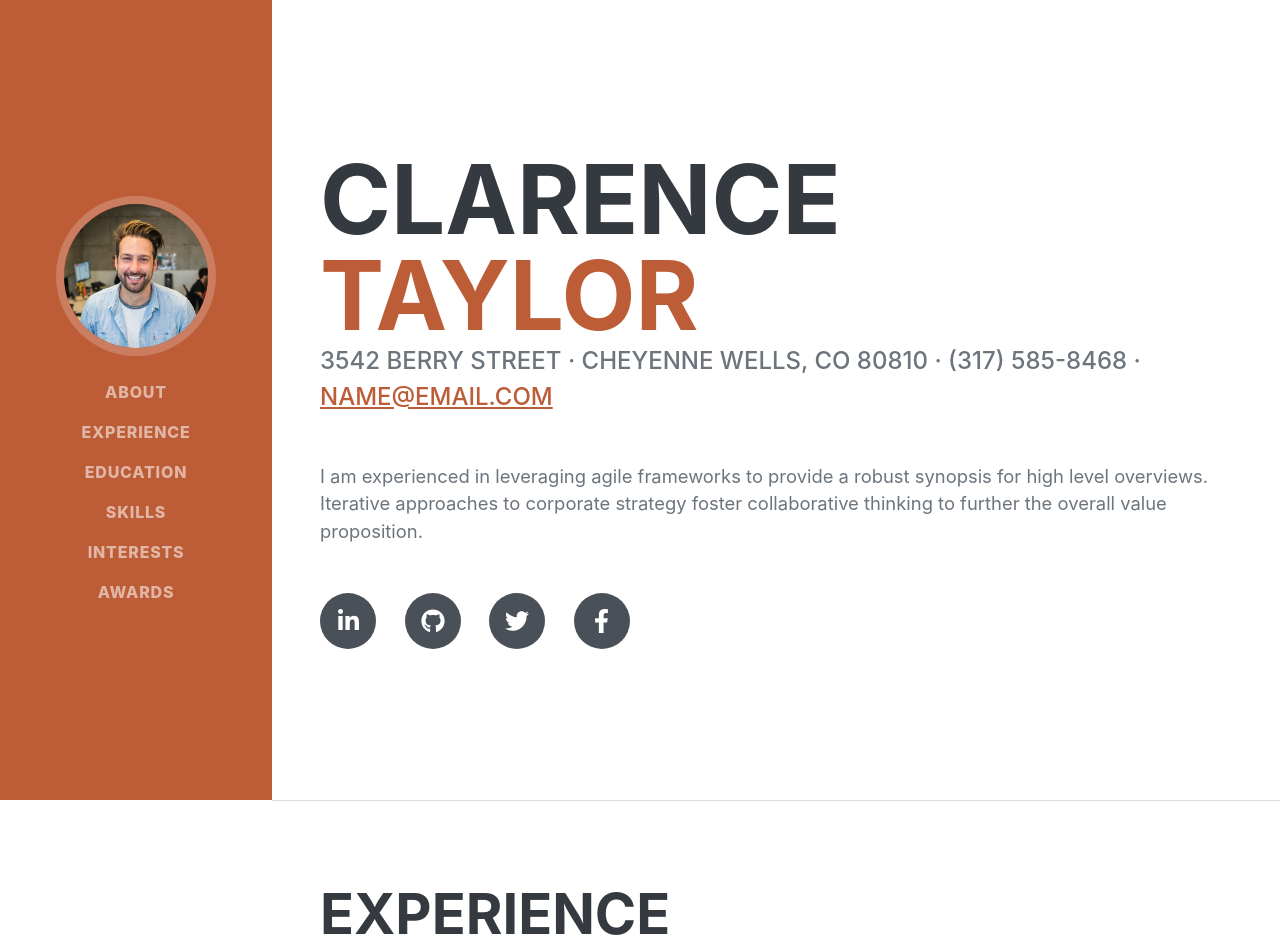
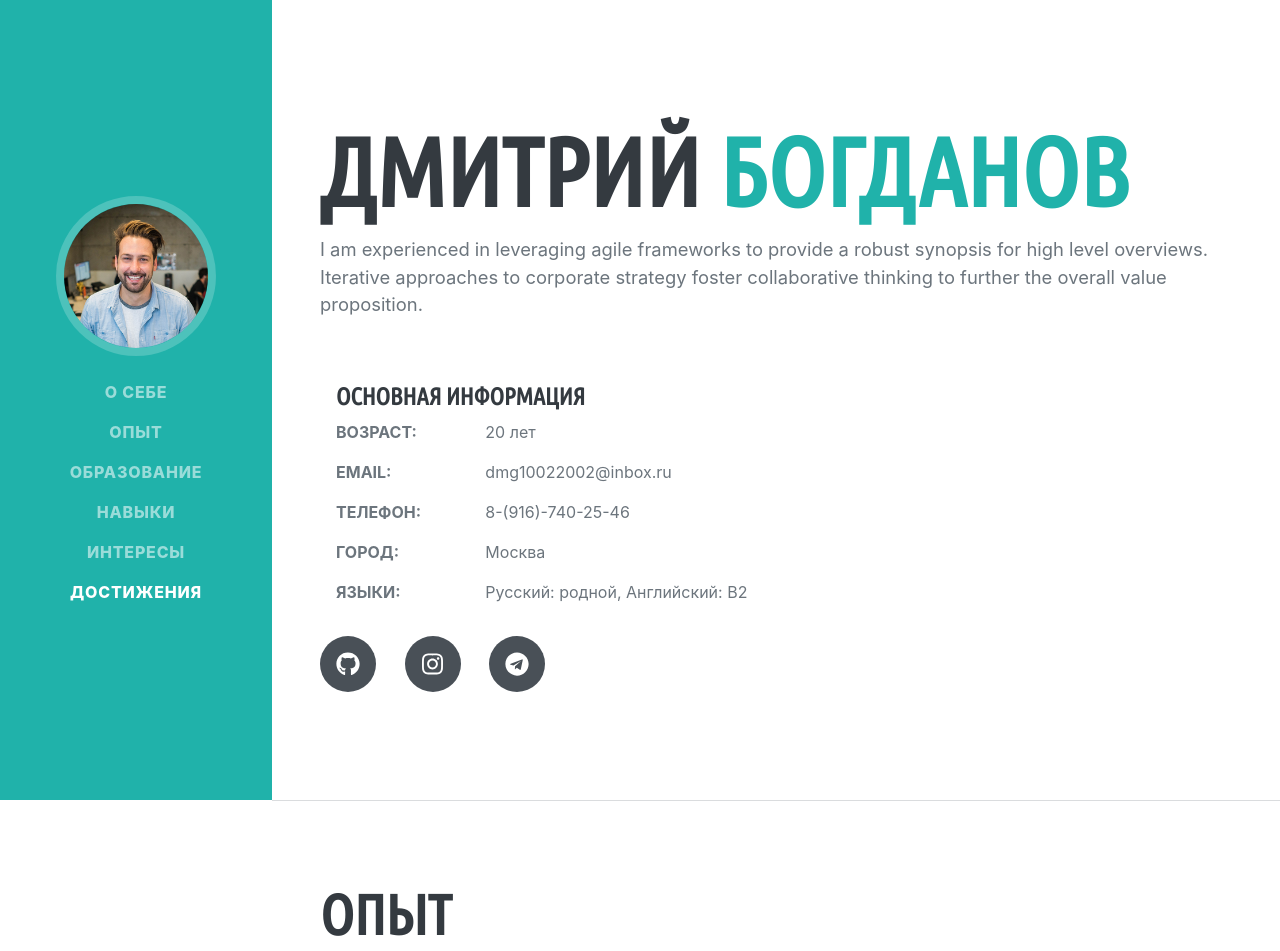
Before and after one commit to wwatchenjoy/CV_website, a plain HTML site: page index.html in a window 1280 px wide. Shown: the top 951 px of the page. Drawn offline with nearby package versions, Linux system fonts and the light colour scheme; files that its build step writes are made by us from their sources; a web font is replaced by a local one.

Commit message:
font fix + Main info card

```diff
--- a/index.html
+++ b/index.html
@@ -5,7 +5,7 @@
         <meta name="viewport" content="width=device-width, initial-scale=1, shrink-to-fit=no" />
         <meta name="description" content="" />
         <meta name="author" content="" />
-        <title>Resume - Start Bootstrap Theme</title>
+        <title>Дмитрий Богданов</title>
         <link rel="icon" type="image/x-icon" href="assets/img/favicon.ico" />
         <!-- Font Awesome icons (free version)-->
         <script src="https://use.fontawesome.com/releases/v5.15.4/js/all.js" crossorigin="anonymous"></script>
@@ -13,54 +13,89 @@
         <link href="https://fonts.googleapis.com/css?family=Saira+Extra+Condensed:500,700" rel="stylesheet" type="text/css" />
         <link href="https://fonts.googleapis.com/css?family=Muli:400,400i,800,800i" rel="stylesheet" type="text/css" />
         <!-- Core theme CSS (includes Bootstrap)-->
-        <link href="css/styles.css" rel="stylesheet" />
+        <link href="styles.css" rel="stylesheet" />
+        <link rel="preconnect" href="https://fonts.googleapis.com">
+        <link rel="preconnect" href="https://fonts.gstatic.com" crossorigin>
+        <link href="https://fonts.googleapis.com/css2?family=Yanone+Kaffeesatz:wght@400;700&display=swap" rel="stylesheet">
+        <link href="https://fonts.googleapis.com/css2?family=Ubuntu+Condensed&display=swap" rel="stylesheet">
     </head>
+
+
     <body id="page-top">
+
         <!-- Navigation-->
         <nav class="navbar navbar-expand-lg navbar-dark bg-primary fixed-top" id="sideNav">
             <a class="navbar-brand js-scroll-trigger" href="#page-top">
-                <span class="d-block d-lg-none">Clarence Taylor</span>
+                <span class="d-block d-lg-none">Дмитрий Богданов</span>
                 <span class="d-none d-lg-block"><img class="img-fluid img-profile rounded-circle mx-auto mb-2" src="assets/img/profile.jpg" alt="..." /></span>
             </a>
             <button class="navbar-toggler" type="button" data-bs-toggle="collapse" data-bs-target="#navbarResponsive" aria-controls="navbarResponsive" aria-expanded="false" aria-label="Toggle navigation"><span class="navbar-toggler-icon"></span></button>
             <div class="collapse navbar-collapse" id="navbarResponsive">
                 <ul class="navbar-nav">
-                    <li class="nav-item"><a class="nav-link js-scroll-trigger" href="#about">About</a></li>
-                    <li class="nav-item"><a class="nav-link js-scroll-trigger" href="#experience">Experience</a></li>
-                    <li class="nav-item"><a class="nav-link js-scroll-trigger" href="#education">Education</a></li>
-                    <li class="nav-item"><a class="nav-link js-scroll-trigger" href="#skills">Skills</a></li>
-                    <li class="nav-item"><a class="nav-link js-scroll-trigger" href="#interests">Interests</a></li>
-                    <li class="nav-item"><a class="nav-link js-scroll-trigger" href="#awards">Awards</a></li>
+                    <li class="nav-item"><a class="nav-link js-scroll-trigger" href="#about">О себе</a></li>
+                    <li class="nav-item"><a class="nav-link js-scroll-trigger" href="#experience">Опыт</a></li>
+                    <li class="nav-item"><a class="nav-link js-scroll-trigger" href="#education">Образование</a></li>
+                    <li class="nav-item"><a class="nav-link js-scroll-trigger" href="#skills">Навыки</a></li>
+                    <li class="nav-item"><a class="nav-link js-scroll-trigger" href="#interests">Интересы</a></li>
+                    <li class="nav-item"><a class="nav-link js-scroll-trigger" href="#awards">Достижения</a></li>
                 </ul>
             </div>
         </nav>
+
+
         <!-- Page Content-->
         <div class="container-fluid p-0">
+
             <!-- About-->
             <section class="resume-section" id="about">
                 <div class="resume-section-content">
-                    <h1 class="mb-0">
-                        Clarence
-                        <span class="text-primary">Taylor</span>
-                    </h1>
-                    <div class="subheading mb-5">
-                        3542 Berry Street · Cheyenne Wells, CO 80810 · (317) 585-8468 ·
-                        <a href="mailto:name@email.com">name@email.com</a>
-                    </div>
+                    <p><h1 class="mb-0">
+                        Дмитрий
+                        <span class="text-primary">Богданов</span>
+                    </h1></p>
                     <p class="lead mb-5">I am experienced in leveraging agile frameworks to provide a robust synopsis for high level overviews. Iterative approaches to corporate strategy foster collaborative thinking to further the overall value proposition.</p>
+
+                    <div class="col-lg-6 col-md-12">
+                        <div class="card-body">
+                          <div class="h4 mt-0 title">Основная информация</div>
+                          <div class="row">
+                            <div class="col-sm-4"><strong class="text-uppercase">Возраст:</strong></div>
+                            <div class="col-sm-8">20 лет</div>
+                          </div>
+                          <div class="row mt-3">
+                            <div class="col-sm-4"><strong class="text-uppercase">Email:</strong></div>
+                            <div class="col-sm-8">dmg10022002@inbox.ru</div>
+                          </div>
+                          <div class="row mt-3">
+                            <div class="col-sm-4"><strong class="text-uppercase">Телефон:</strong></div>
+                            <div class="col-sm-8">8-(916)-740-25-46</div>
+                          </div>
+                          <div class="row mt-3">
+                            <div class="col-sm-4"><strong class="text-uppercase">Город:</strong></div>
+                            <div class="col-sm-8">Москва</div>
+                          </div>
+                          <div class="row mt-3">
+                            <div class="col-sm-4"><strong class="text-uppercase">Языки:</strong></div>
+                            <div class="col-sm-8">Русский: родной, Английский: В2</div>
+                          </div>
+                        </div>
+                      </div>
+                      <p></p>
                     <div class="social-icons">
-                        <a class="social-icon" href="#!"><i class="fab fa-linkedin-in"></i></a>
                         <a class="social-icon" href="#!"><i class="fab fa-github"></i></a>
-                        <a class="social-icon" href="#!"><i class="fab fa-twitter"></i></a>
-                        <a class="social-icon" href="#!"><i class="fab fa-facebook-f"></i></a>
+                        <a class="social-icon" href="#!"><i class="fab fa-instagram"></i></a>
+                        <a class="social-icon" href="#!"><i class="fab fa-telegram"></i></a>
                     </div>
                 </div>
             </section>
             <hr class="m-0" />
+
+
+
             <!-- Experience-->
             <section class="resume-section" id="experience">
                 <div class="resume-section-content">
-                    <h2 class="mb-5">Experience</h2>
+                    <h2 class="mb-5">Опыт</h2>
                     <div class="d-flex flex-column flex-md-row justify-content-between mb-5">
                         <div class="flex-grow-1">
                             <h3 class="mb-0">Senior Web Developer</h3>
@@ -96,10 +131,13 @@
                 </div>
             </section>
             <hr class="m-0" />
+
+
+
             <!-- Education-->
             <section class="resume-section" id="education">
                 <div class="resume-section-content">
-                    <h2 class="mb-5">Education</h2>
+                    <h2 class="mb-5">Образование</h2>
                     <div class="d-flex flex-column flex-md-row justify-content-between mb-5">
                         <div class="flex-grow-1">
                             <h3 class="mb-0">University of Colorado Boulder</h3>
@@ -120,26 +158,26 @@
                 </div>
             </section>
             <hr class="m-0" />
+
+
+
             <!-- Skills-->
             <section class="resume-section" id="skills">
                 <div class="resume-section-content">
-                    <h2 class="mb-5">Skills</h2>
-                    <div class="subheading mb-3">Programming Languages & Tools</div>
+                    <h2 class="mb-5">Ключевые навыки</h2>
+                    <div class="subheading mb-3">Основные инстументы</div>
                     <ul class="list-inline dev-icons">
+                        <li class="list-inline-item"><i class="fab fa-python"></i></li>
+                        <li class="list-inline-item"><i class="fab fa-java"></i></li>
+                        <li class="list-inline-item"><i class="fab fa-android"></i></li>
+                        <li class="list-inline-item"><i class="fas fa-database"></i></li>
+                        <li class="list-inline-item"><i class="fab fa-git"></i></li>
+                        <li class="list-inline-item"><i class="fab fa-js-square"></i></li>
                         <li class="list-inline-item"><i class="fab fa-html5"></i></li>
                         <li class="list-inline-item"><i class="fab fa-css3-alt"></i></li>
-                        <li class="list-inline-item"><i class="fab fa-js-square"></i></li>
-                        <li class="list-inline-item"><i class="fab fa-angular"></i></li>
-                        <li class="list-inline-item"><i class="fab fa-react"></i></li>
-                        <li class="list-inline-item"><i class="fab fa-node-js"></i></li>
-                        <li class="list-inline-item"><i class="fab fa-sass"></i></li>
-                        <li class="list-inline-item"><i class="fab fa-less"></i></li>
-                        <li class="list-inline-item"><i class="fab fa-wordpress"></i></li>
-                        <li class="list-inline-item"><i class="fab fa-gulp"></i></li>
-                        <li class="list-inline-item"><i class="fab fa-grunt"></i></li>
-                        <li class="list-inline-item"><i class="fab fa-npm"></i></li>
+                        <li class="list-inline-item"><i class="fab fa-bootstrap"></i></li>
                     </ul>
-                    <div class="subheading mb-3">Workflow</div>
+                    <div class="subheading mb-3">Сфера деятельности</div>
                     <ul class="fa-ul mb-0">
                         <li>
                             <span class="fa-li"><i class="fas fa-check"></i></span>
@@ -161,19 +199,25 @@
                 </div>
             </section>
             <hr class="m-0" />
+
+
+
             <!-- Interests-->
             <section class="resume-section" id="interests">
                 <div class="resume-section-content">
-                    <h2 class="mb-5">Interests</h2>
+                    <h2 class="mb-5">Интересы</h2>
                     <p>Apart from being a web developer, I enjoy most of my time being outdoors. In the winter, I am an avid skier and novice ice climber. During the warmer months here in Colorado, I enjoy mountain biking, free climbing, and kayaking.</p>
                     <p class="mb-0">When forced indoors, I follow a number of sci-fi and fantasy genre movies and television shows, I am an aspiring chef, and I spend a large amount of my free time exploring the latest technology advancements in the front-end web development world.</p>
                 </div>
             </section>
             <hr class="m-0" />
+
+
+
             <!-- Awards-->
             <section class="resume-section" id="awards">
                 <div class="resume-section-content">
-                    <h2 class="mb-5">Awards & Certifications</h2>
+                    <h2 class="mb-5">Достижения и Сертификаты</h2>
                     <ul class="fa-ul mb-0">
                         <li>
                             <span class="fa-li"><i class="fas fa-trophy text-warning"></i></span>
@@ -217,9 +261,12 @@
                 </div>
             </section>
         </div>
+
+
+
         <!-- Bootstrap core JS-->
         <script src="https://cdn.jsdelivr.net/npm/bootstrap@5.1.3/dist/js/bootstrap.bundle.min.js"></script>
         <!-- Core theme JS-->
-        <script src="js/scripts.js"></script>
+        <script src="scripts.js"></script>
     </body>
 </html>
```
Also changed, not shown: styles.css.
